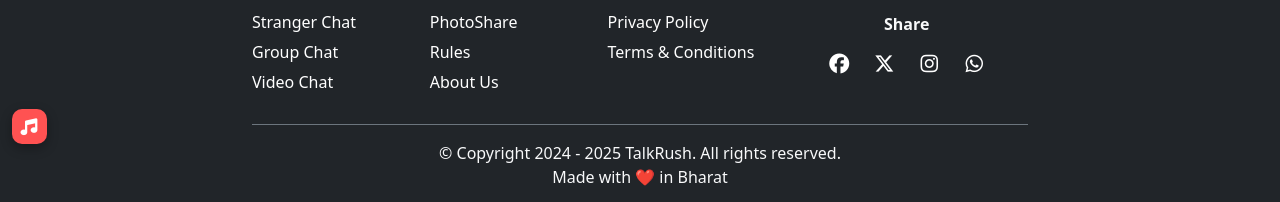
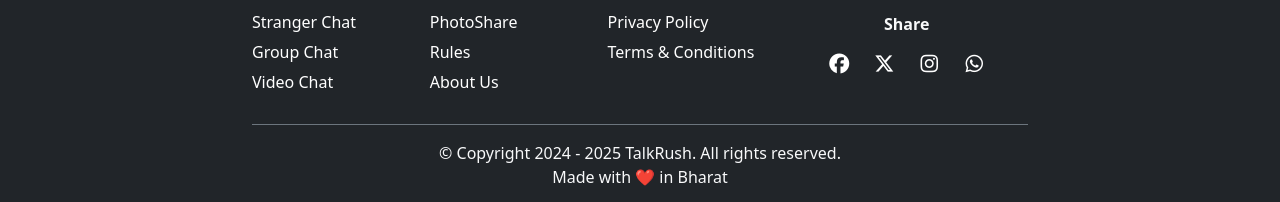
Before and after one commit to shkumaraman/shkumaraman.github.io, a Jekyll site: the page built from contact.html, in a window 1280 px wide. Shown: the part 696-898 px from the top of the page. Built offline with Jekyll 4.4.1, drawn with Linux system fonts in a browser that asks for light colours.

Commit message:
Update default.html

```diff
--- a/_layouts/default.html
+++ b/_layouts/default.html
@@ -28,7 +28,7 @@
 </head>
 <body>
   {{ content }}
-  {% include music.html %}
+
   {% include footer.html %}
 
   <!-- Include share.js -->
```
